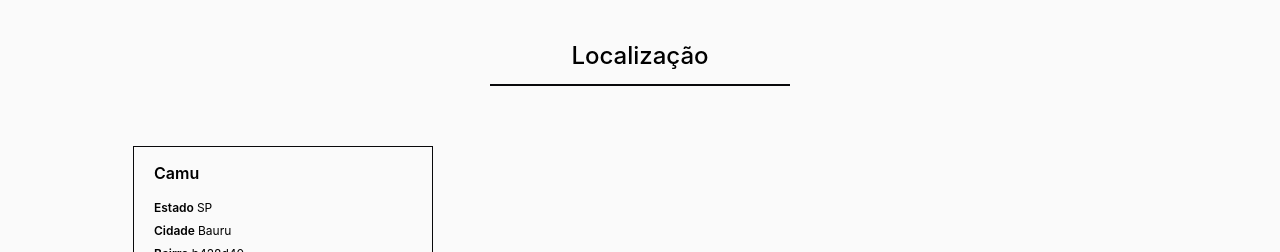
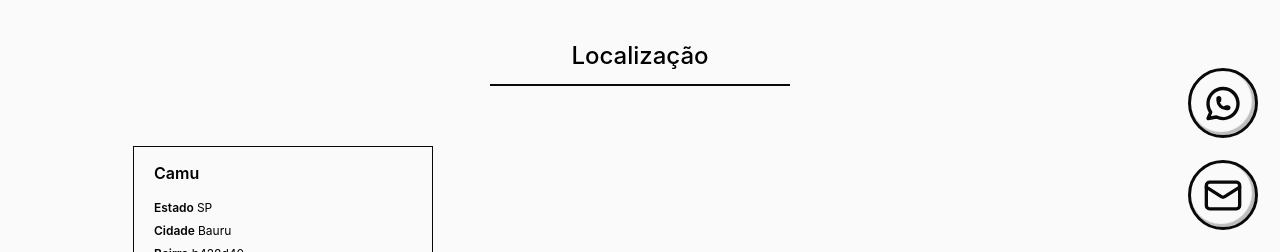
Before and after one commit to GilkleberMedeiros/camu, a React (Vite) app: page / in a window 1280 px wide. Shown: the part 548-800 px from the top of the page. Built offline with nearby package versions, Linux system fonts and the light colour scheme.

Commit message:
feat: floating buttons component created.

```diff
--- a/src/components/containers.jsx
+++ b/src/components/containers.jsx
@@ -87,3 +87,12 @@ export function ZebraOpeningHoursTable({ openingHoursInfo })
     </table>
   );
 }
+
+export function FloatingBtnsContainer({ children })
+{
+  return (
+    <div className="fixed right-[22px] max-sm:right-[11px] bottom-[22px] max-sm:bottom-[11px] flex flex-col gap-[1.375rem]">
+      {children}
+    </div>
+  );
+}
--- a/src/components/main.jsx
+++ b/src/components/main.jsx
@@ -1,6 +1,6 @@
-import { Logo } from "./icons.jsx";
+import { Logo, IconBtn } from "./icons.jsx";
 import { MenuAndMediaShare } from "./menus.jsx";
-import { Section, ZebraOpeningHoursTable } from "./containers.jsx";
+import { Section, ZebraOpeningHoursTable, FloatingBtnsContainer } from "./containers.jsx";
 import { ImageTextCarousel } from "./carousels.jsx";
 import { CardsList, PhysicalAdressCard } from "./cards";
 
@@ -39,8 +39,34 @@ export function Main()
     "sunday": "Fechado",
   };
 
+  const phoneNumber = "5511000000000";
+  const email = "example@gmail.com"
+
   return (
     <div className="m-0 b-0 p-0">
+      <FloatingBtnsContainer>
+        <IconBtn
+          id="floatingWhats"
+          iconSrc="src\assets\icons\whats-icon.svg"
+          iconAlt="Mande uma mensagem no whatsapp."
+          iconStyle="size-[2.8125rem]"
+          btnStyle="size-[4.375rem] flex justify-center items-center
+          rounded-full p-[0.75rem] border-main-black border-[3px] max-sm:border-[2px] bg-main-white
+          inset-shadow-main-black/25 inset-shadow-[-2px_-2px_1px_1px]"
+          onClick={() => window.open(`https://wa.me/${phoneNumber}`, '_blank')}
+        />
+        <IconBtn
+          id="floatingMail"
+          iconSrc="src\assets\icons\mail.svg"
+          iconAlt="Mande um email."
+          iconStyle="size-[2.8125rem]"
+          btnStyle="size-[4.375rem] flex justify-center items-center
+          rounded-full p-[0.75rem] border-main-black border-[3px] max-sm:border-[2px] bg-main-white
+          inset-shadow-main-black/25 inset-shadow-[-2px_-2px_1px_1px]"
+          onClick={() => window.open(`mailto:${email}`, '_blank')}
+        />
+      </FloatingBtnsContainer>
+
       <Section title="Sobre" children={<ImageTextCarousel />}/>
       <Section title="Localização">
         <CardsList>
```
Also changed, not shown: src/assets/icons/mail.png (added), src/assets/icons/mail.svg (added).
